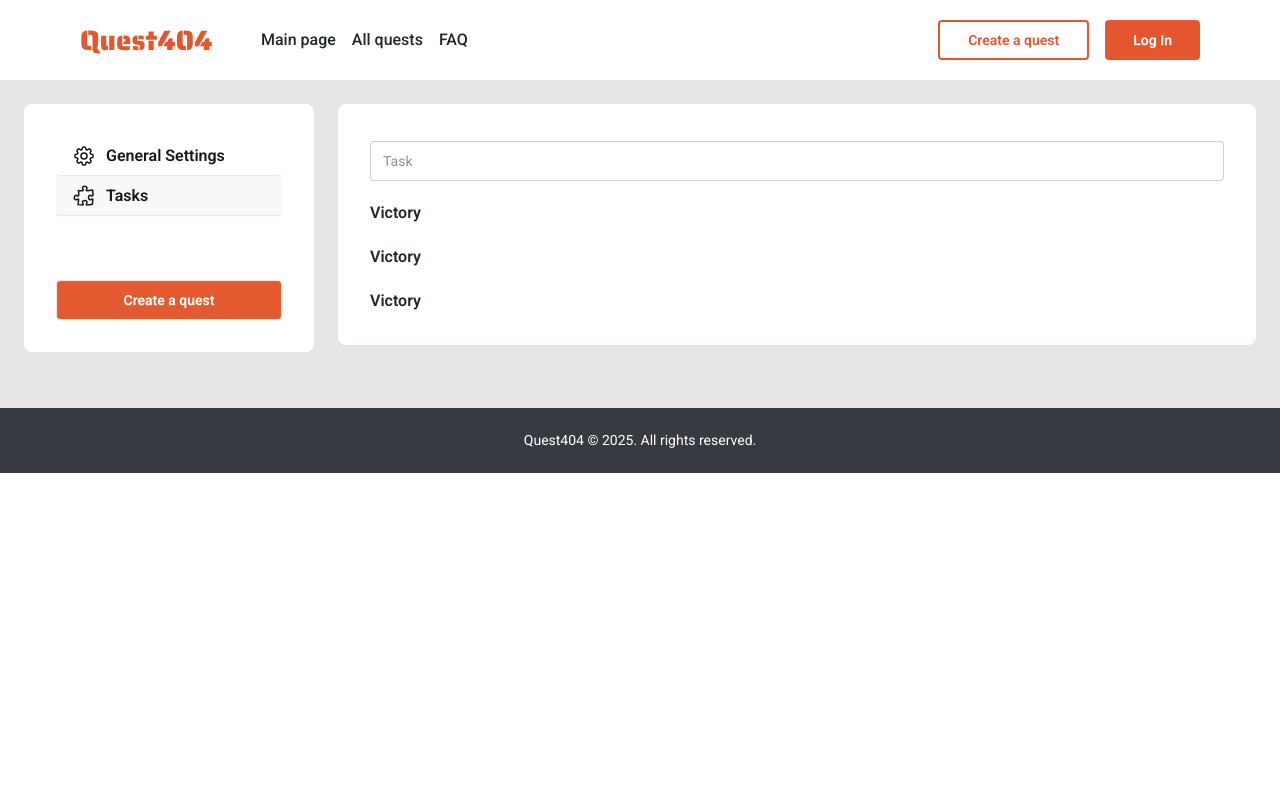
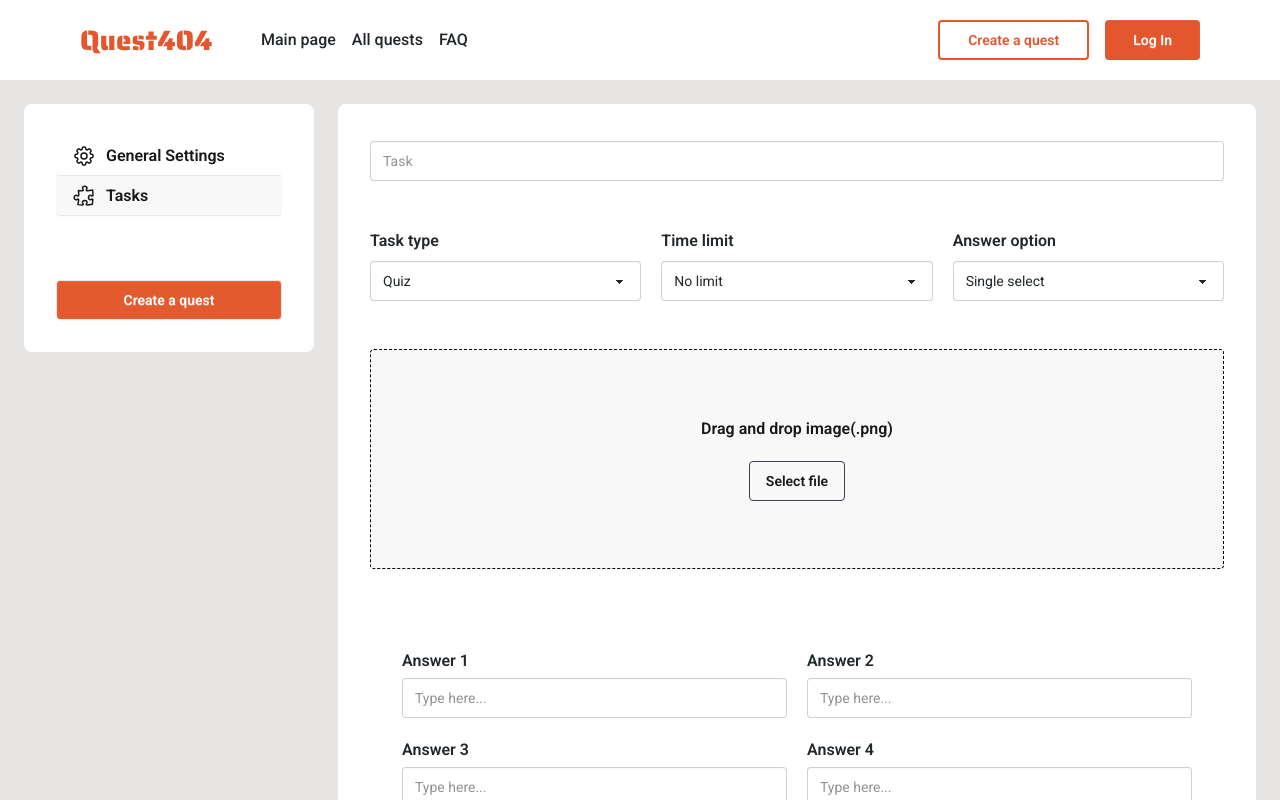
Before and after one commit to Artur0412-KU/quest-app, a Next.js app: page / in a window 1280 px wide. Both pictures are taken after a click on the button "Tasks". Shown: the top 800 px of the page. Built offline with nearby package versions, Linux system fonts and the light colour scheme.

Commit message:
функція додавання завдань майже готова

```diff
--- a/app/AddNewQuest.tsx
+++ b/app/AddNewQuest.tsx
@@ -10,6 +10,7 @@ import { QuestType, TaskType } from './store/questsSlice';
 import InputBox from './components/AddNewQuest/InputBox';
 import Navigation from './components/AddNewQuest/Navigation';
 import InputFileBox from './components/AddNewQuest/InputFileBox';
+import Select from './components/AddNewQuest/Select';
 
 // import ButtonBox from './components/AddNewQuest/ButtonBox';
 // import ButtonSmall from './components/Button/ButtonSmall';
@@ -17,14 +18,30 @@ import InputFileBox from './components/AddNewQuest/InputFileBox';
 // import CreateCardForm from './components/AddNewQuest/Card/CreateTermForm';
 // import CardLine from './components/AddNewQuest/Card/Term';
 
-type Pages = 'mainSettings' | 'questions';
+export type PagesSettings = 'mainSettings' | 'questions';
+
+type TaskTypeType = 'Quiz' | 'Type answer' | 'Find object in a pictures';
+
+type TaskTypeDemo = {
+  id: string;
+  taskTitle: string;
+  type: 'quiz' | 'typeAnswer' | 'findObject';
+  time: number;
+  answerOption: 'singleSelect' | 'multiSelect';
+  image?: string;
+  answerFirst: string;
+  answerSecond: string;
+  answerThird: string;
+  answerFourth: string;
+};
 
 function AddNewQuest() {
-  const [page, setPage] = useState<Pages>('mainSettings');
+  const [page, setPage] = useState<PagesSettings>('mainSettings');
   const [tasks, manageTasks] = useState<TaskType[]>([]);
   const [previewImage, setPreviewImage] = useState<string>('');
   const [backgroundImage, setBackgroundImage] = useState<string>('');
-
+  const [taskImage, setTaskImage] = useState<string>('');
+  const [taskType, setTaskType] = useState<TaskTypeType>('Quiz');
   const {
     reset: resetGeneralSettings,
     register: registerGeneralSettings,
@@ -35,13 +52,13 @@ function AddNewQuest() {
     reset: resetTask,
     register: registerTask,
     handleSubmit: handleSubmitTask,
-  } = useForm<TaskType>();
+  } = useForm<TaskTypeDemo>();
 
-  function handleSetPage(type: Pages) {
+  function handleSetPage(type: PagesSettings) {
     setPage(type);
   }
 
-  function handleSetImage(
+  function handleSetImageGeneralSettings(
     e: ChangeEvent<HTMLInputElement>,
     type: 'preview' | 'background',
   ) {
@@ -52,19 +69,39 @@ function AddNewQuest() {
       reader.onload = e =>
         type === 'preview'
           ? setPreviewImage(e.target?.result as string)
-          : setBackgroundImage(e.target?.result as string); // Конвертуємо в Base64
+          : setBackgroundImage(e.target?.result as string);
+      reader.readAsDataURL(file);
+    }
+  }
+  function handleSetImageTask(e: ChangeEvent<HTMLInputElement>) {
+    const file = e.target.files?.[0];
+
+    if (file) {
+      const reader = new FileReader();
+      reader.onload = e => setTaskImage(e.target?.result as string);
       reader.readAsDataURL(file);
     }
   }
 
-  const onSubmitTask: SubmitHandler<TaskType> = data => {
-    if (tasks.length === 0)
-      return toast.error('You shoud have at least one term');
-    const newQuest = { ...data, id: Math.random().toString() };
+  function handleChangeSelect(e: ChangeEvent<HTMLSelectElement>) {
+    setTaskType(e.target.value as TaskTypeType);
+  }
+
+  const onSubmitTask: SubmitHandler<TaskTypeDemo> = data => {
+    const { taskTitle, time, type, answerOption, ...answers } = data;
+    const newTask = {
+      answerOption: taskType === 'Quiz' ? answerOption : '',
+      taskImage,
+      id: Math.random().toString(),
+      taskTitle,
+      time,
+      type,
+      answers: Object.values(answers),
+    };
     resetTask();
-    manageTasks([]);
-
-    console.log(newQuest);
+    setTaskImage('');
+    console.log(newTask);
+    // manageTasks(prev => [...prev, newTask]);
     toast.success('The task is created');
   };
 
@@ -100,7 +137,7 @@ function AddNewQuest() {
         </Box>
 
         {page === 'questions' && (
-          <Box className="col-[2/-1] row-[1/2]">
+          <Box className="col-[2/-1] row-[1/2] !gap-[48px]">
             <InputBox
               inputOrTextarea="input"
               register={{ ...registerTask('taskTitle') }}
@@ -108,9 +145,71 @@ function AddNewQuest() {
               Task
             </InputBox>
 
-            <Heading as="h4">Victory</Heading>
-            <Heading as="h4">Victory</Heading>
-            <Heading as="h4">Victory</Heading>
+            <Box className="flex-row justify-between !p-[0px]">
+              <Select
+                handleSelect={handleChangeSelect}
+                register={{ ...registerTask('type') }}
+                title="Task type"
+                options={['Quiz', 'Type answer', 'Find object in a pictures']}
+              />
+              <Select
+                register={{ ...registerTask('time') }}
+                title="Time limit"
+                options={[
+                  'No limit',
+                  '10 seconds',
+                  '30 seconds',
+                  '60 seconds',
+                  '90 seconds',
+                ]}
+              />
+              {taskType === 'Quiz' ? (
+                <Select
+                  register={{ ...registerTask('answerOption') }}
+                  title="Answer option"
+                  options={['Single select', 'Multi-select']}
+                />
+              ) : (
+                <div className="w-full"></div>
+              )}
+            </Box>
+
+            <InputFileBox handleSetImage={handleSetImageTask} />
+
+            <Box className={`!grid !grid-cols-2`}>
+              <InputBox
+                heading={taskType === 'Quiz' ? 'answer 1' : 'answer'}
+                inputOrTextarea="input"
+                register={{ ...registerTask('answerFirst') }}
+              >
+                Type here...
+              </InputBox>
+              {taskType === 'Quiz' && (
+                <>
+                  <InputBox
+                    heading="answer 2"
+                    inputOrTextarea="input"
+                    register={{ ...registerTask('answerSecond') }}
+                  >
+                    Type here...
+                  </InputBox>
+                  <InputBox
+                    heading="answer 3"
+                    inputOrTextarea="input"
+                    register={{ ...registerTask('answerThird') }}
+                  >
+                    Type here...
+                  </InputBox>
+                  <InputBox
+                    heading="answer 4"
+                    inputOrTextarea="input"
+                    register={{ ...registerTask('answerFourth') }}
+                  >
+                    Type here...
+                  </InputBox>
+                </>
+              )}
+            </Box>
           </Box>
         )}
 
@@ -156,12 +255,18 @@ function AddNewQuest() {
 
             <Box className="col-[2/-1] row-[2/3]">
               <Heading as="h2">Preview image</Heading>
-              <InputFileBox handleSetImage={handleSetImage} type="preview" />
+              <InputFileBox
+                handleSetImage={handleSetImageGeneralSettings}
+                type="preview"
+              />
             </Box>
 
             <Box className="col-[2/-1] row-[4/5]">
               <Heading as="h2">Background image</Heading>
-              <InputFileBox handleSetImage={handleSetImage} type="background" />
+              <InputFileBox
+                handleSetImage={handleSetImageGeneralSettings}
+                type="background"
+              />
             </Box>
           </>
         )}
--- a/app/components/AddNewQuest/Box.tsx
+++ b/app/components/AddNewQuest/Box.tsx
@@ -9,7 +9,7 @@ function Box({
 }) {
   return (
     <div
-      className={`w-fullt flex h-fit flex-col gap-[20px] rounded-[8px] bg-(--color-white) p-[32px] ${className}`}
+      className={`${className} flex h-fit w-full flex-col gap-[20px] rounded-[8px] bg-(--color-white) p-[32px]`}
     >
       {children}
     </div>
--- a/app/components/AddNewQuest/InputFileBox.tsx
+++ b/app/components/AddNewQuest/InputFileBox.tsx
@@ -7,10 +7,18 @@ function InputFileBox({
 }: {
   handleSetImage: (
     e: ChangeEvent<HTMLInputElement>,
-    type: 'preview' | 'background',
+    type?: 'preview' | 'background',
   ) => void;
-  type: 'preview' | 'background';
+  type?: 'preview' | 'background';
 }) {
+  function handleChange(e: ChangeEvent<HTMLInputElement>) {
+    if (type) {
+      handleSetImage(e, type);
+    } else {
+      handleSetImage(e);
+    }
+  }
+
   return (
     <div className="flex w-full flex-col gap-[5px]">
       <button
@@ -21,7 +29,7 @@ function InputFileBox({
         <input
           type="file"
           className="file-input absolute top-0 left-0 h-full w-full opacity-0"
-          onChange={e => handleSetImage(e, type)}
+          onChange={handleChange}
           accept=".png"
         />
         <p className="btn border-[#374151]">Select file</p>
--- /dev/null
+++ b/app/components/AddNewQuest/Select.tsx
@@ -0,0 +1,34 @@
+import { UseFormRegisterReturn } from 'react-hook-form';
+import Heading from './Heading';
+import { ChangeEvent } from 'react';
+
+function Select({
+  options,
+  title,
+  register,
+
+  handleSelect,
+}: {
+  options: string[];
+  title: string;
+  register: UseFormRegisterReturn;
+  handleSelect?: (e: ChangeEvent<HTMLSelectElement>) => void;
+}) {
+  return (
+    <div className="flex w-full flex-col gap-2">
+      <Heading as="h4">{title}</Heading>
+      <select
+        defaultValue={options.at(0)}
+        className="select w-full"
+        {...register}
+        onChange={handleSelect}
+      >
+        {options.map(opt => (
+          <option key={opt}>{opt}</option>
+        ))}
+      </select>
+    </div>
+  );
+}
+
+export default Select;
--- /dev/null
+++ b/src/services/readFileAsDataURL.ts
@@ -0,0 +1,18 @@
+export function readFileAsDataURL(
+  e: React.ChangeEvent<HTMLInputElement>,
+): Promise<string | null> {
+  return new Promise((resolve, reject) => {
+    const file = e.target.files?.[0];
+
+    if (!file) {
+      resolve(null);
+      return;
+    }
+
+    const reader = new FileReader();
+    reader.onload = e => resolve(e.target?.result as string);
+    reader.onerror = reject;
+
+    reader.readAsDataURL(file);
+  });
+}
```
Also changed, not shown: app/components/AddNewQuest/Navigation.tsx (+8 -1 lines), app/components/Dashboard/RowQuests.tsx (+1 -16 lines).
